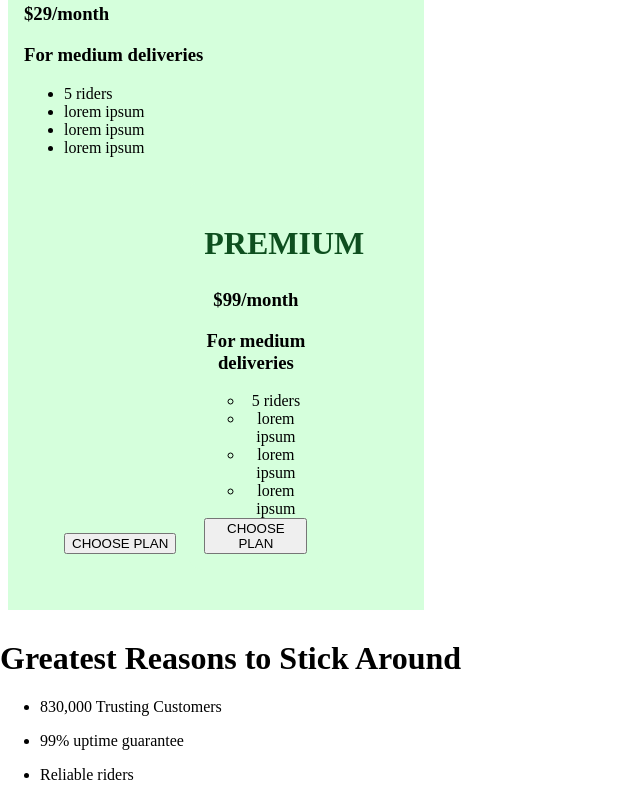
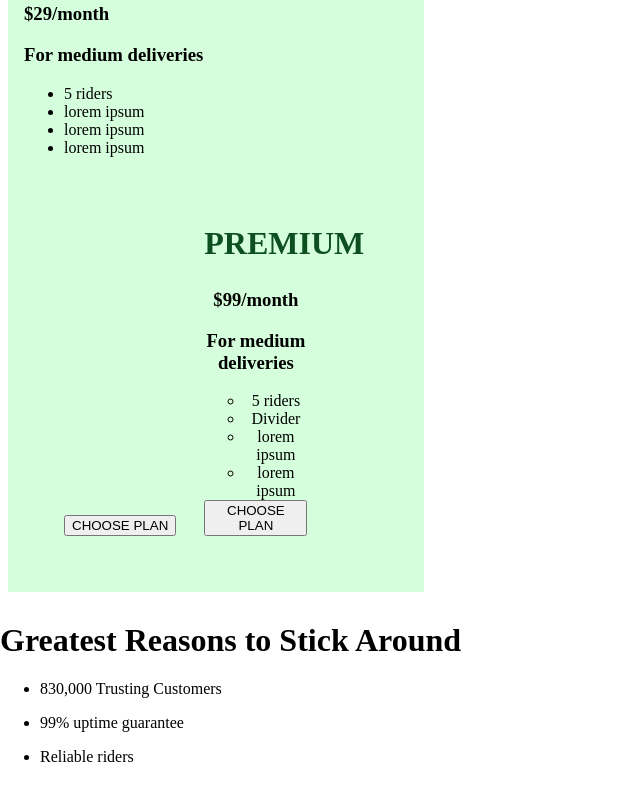
Before and after one commit to radical-technocrat/logibiz, a plain HTML site: page index.html in a window 1280 px wide. Shown: the part 729-1529 px from the top of the page, without its empty margins (0-640 px from the left). Drawn offline with Linux system fonts and the light colour scheme.

Commit message:
second commit

```diff
--- a/index.html
+++ b/index.html
@@ -64,7 +64,7 @@
             <H3>For medium deliveries</H3>
             <ul class="plan-features">
                 <li>5 riders</li>
-                <li>lorem ipsum</li>
+                <li>Divider</li>
                 <li>lorem ipsum</li>
                 <li>lorem ipsum</li>
                 </ul>
```
